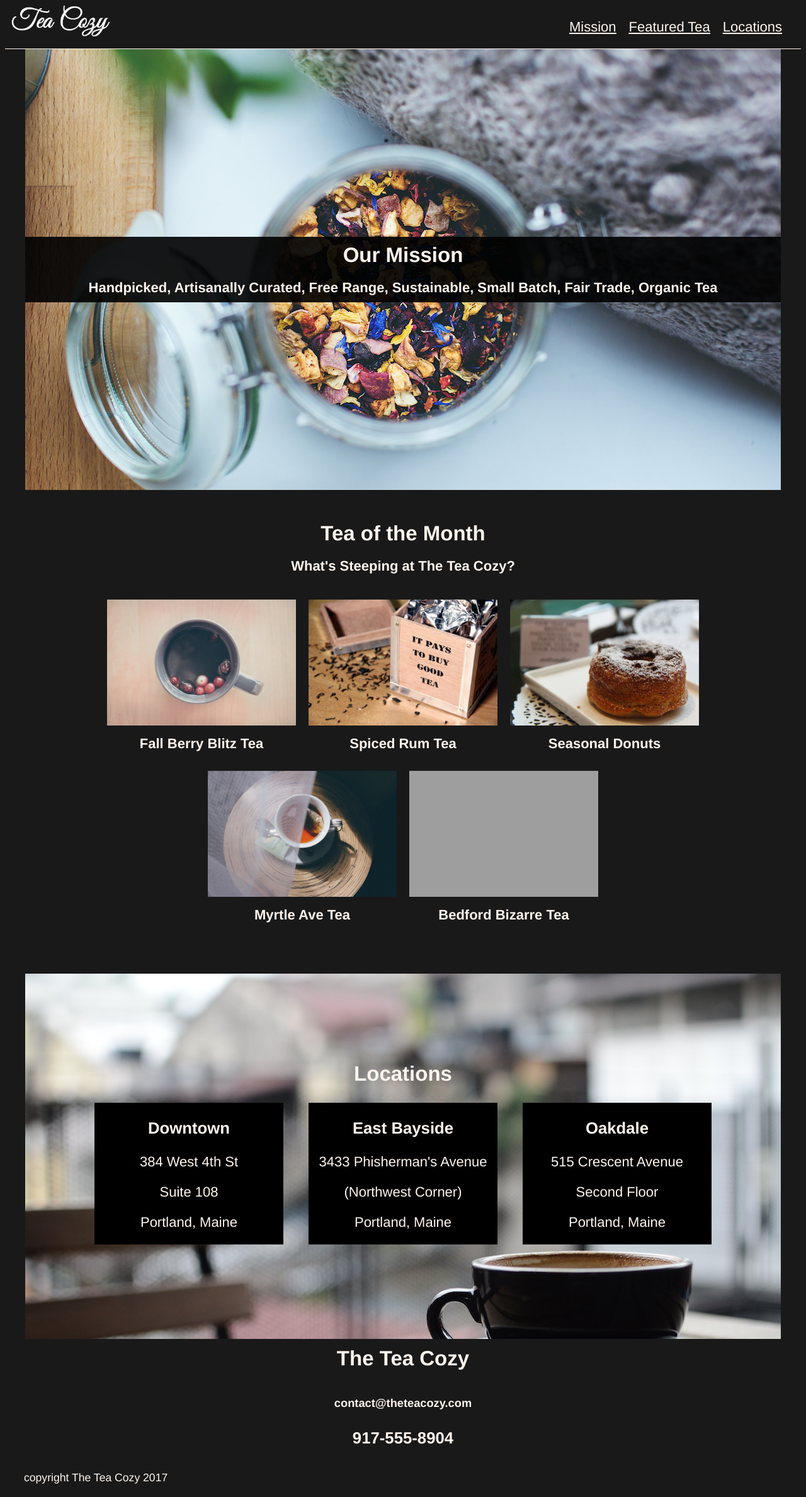
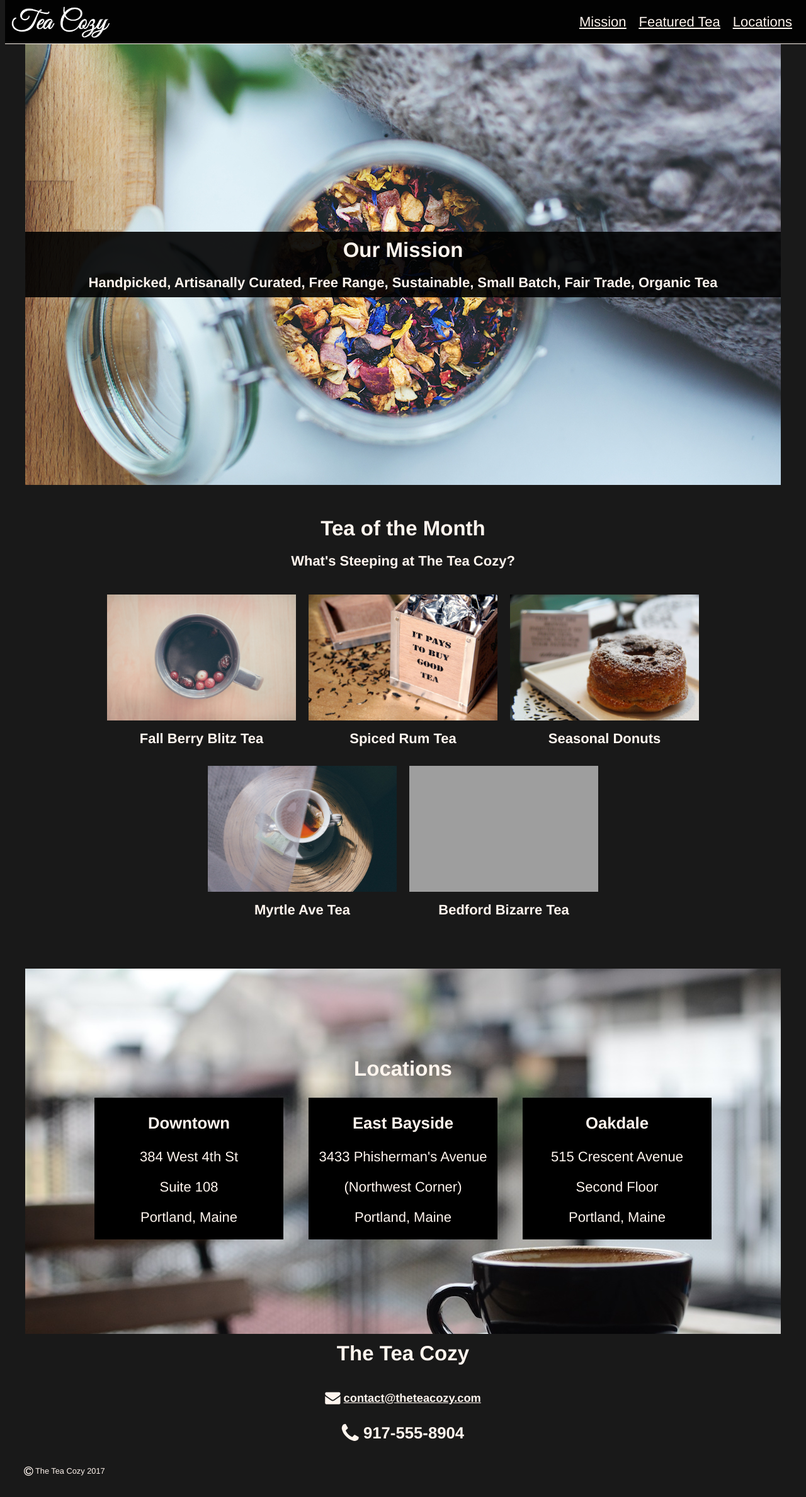
Before and after one commit to Smax1988/tea-cozy, a plain HTML site: page index.html in a window 1280 px wide. Shown: the whole page at 63% size. Drawn offline with Linux system fonts and the light colour scheme; grey boxes are pictures that could not be loaded.

Commit message:
finishing touches, all done, site can go online

```diff
--- a/index.html
+++ b/index.html
@@ -4,7 +4,10 @@
 <head>
     <meta charset="UTF-8">
     <meta name="viewport" content="width=device-width, initial-scale=1.0">
+    <link rel="stylesheet" href="https://stackpath.bootstrapcdn.com/font-awesome/4.7.0/css/font-awesome.min.css" integrity="sha384-wvfXpqpZZVQGK6TAh5PVlGOfQNHSoD2xbE+QkPxCAFlNEevoEH3Sl0sibVcOQVnN" crossorigin="anonymous">
     <link rel="stylesheet" href="./resources/css/style.css">
+    <link rel="shortcut icon" href="./resources/images/tea-cozy-favicon.ico" type="image/x-icon">
+    <link rel="icon" href="./resources/images/tea-cozy-favicon.ico" type="image/x-icon">
     <title>Tea Cozy</title>
 </head>
 
@@ -95,13 +98,13 @@
         <div class="contact">
             <div>
                 <h2>The Tea Cozy</h2>
-                <h5>contact@theteacozy.com</h5>
-                <h3>917-555-8904</h3>
+                <h5><i class="fa fa-envelope fa-lg"></i>  <a href="mailto:contact@theteacozy.com">contact@theteacozy.com</a></h5>
+                <h3><i class="fa fa-phone fa-lg"></i>  917-555-8904</h3>
             </div>
         </div>
 
         <div class="copyright">
-            <h4>copyright The Tea Cozy 2017</h4>
+            <h4><i class="fa fa-copyright fa-lg"></i>  The Tea Cozy 2017</h4>
         </div>
     </footer>
 
--- a/resources/css/style.css
+++ b/resources/css/style.css
@@ -1,7 +1,7 @@
 
 
 /*General Styling*/
-html {
+body {
     font-family: Helvetica;
     font-size: 22px;
     color: seashell;
@@ -9,21 +9,32 @@ html {
     text-align: center;
 }
 
+
 /*header*/
 header {
     height: 69px;
     width: 100%;
     border-bottom: 1px solid seashell;
+    position: fixed;
+    top: 0;
+    background-color: rgba(0, 0, 0, 0.9);
+    margin: 0;
+}
+
+.intro {
+    margin-top: 62px;
 }
 
 .logo img {
     height: 50px;
     margin-left: 10px;
+    margin-top: 10px;
 }
 
 nav {
     display: inline-flex;
     width: 100%;
+    margin: 0 0 0 0;
 }
 
 ul {
```
Also changed, not shown: resources/images/tea-cozy-favicon.ico (added).
